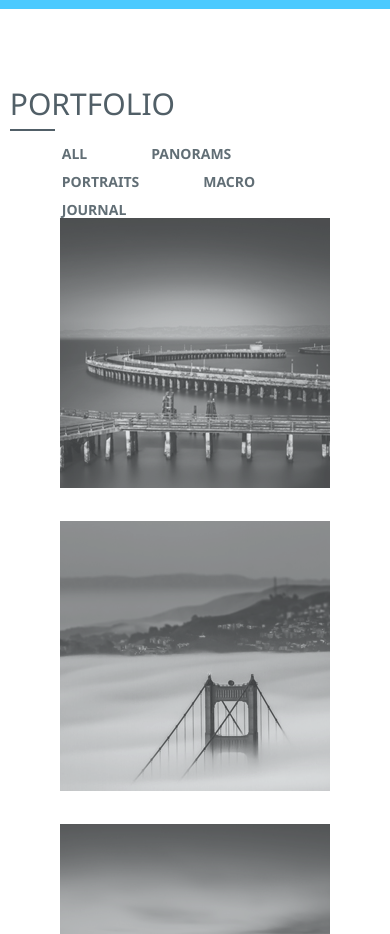
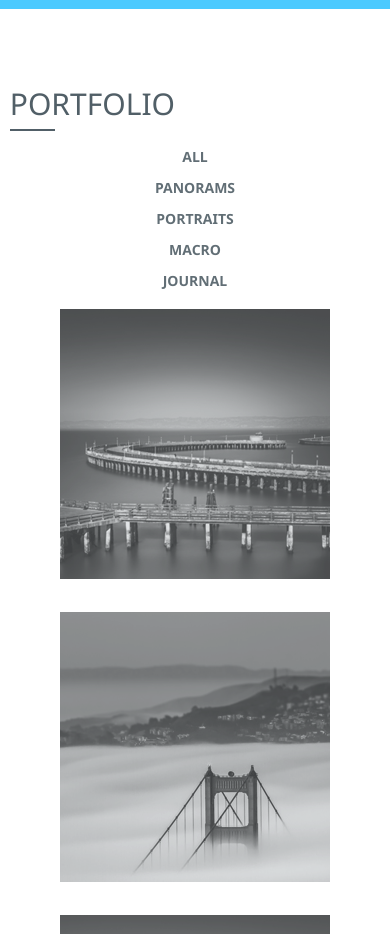
Before and after one commit to KladochnyiVolodymyr/Blueasy, a plain HTML site: page index.html in a window 390 px wide. Shown: the part 1600-2534 px from the top of the page. Drawn offline with Linux system fonts and the light colour scheme.

Commit message:
changes in portfolio menu responsive 479px - 320px

```diff
--- a/css/responsive.css
+++ b/css/responsive.css
@@ -206,8 +206,18 @@
 		margin-bottom: 25px;
 		text-align: center;
 	}
+	.portfolio-nav{
+		float: none;
+		text-align: center;
+	}
+	.portfolio-nav__item{
+		float: none;
+		margin-left: 0px;
+		padding-top: 15px;
+	}
 	.portfolio-photo{
 		text-align: center;
+		margin-top: 20px;
 	}
 	.portfolio-photo__item{
 		margin:  0px 0px 30px 0px;
```
